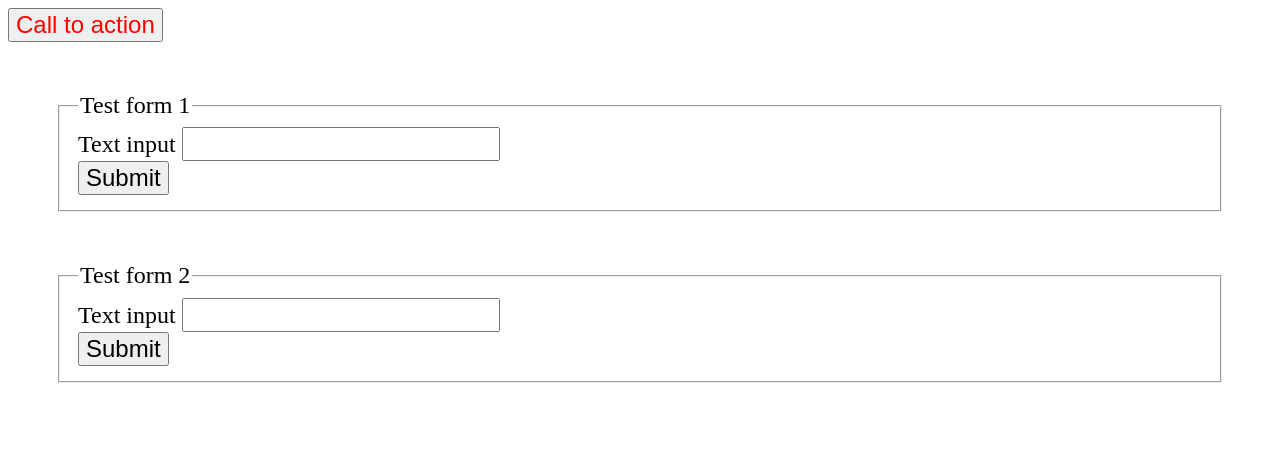
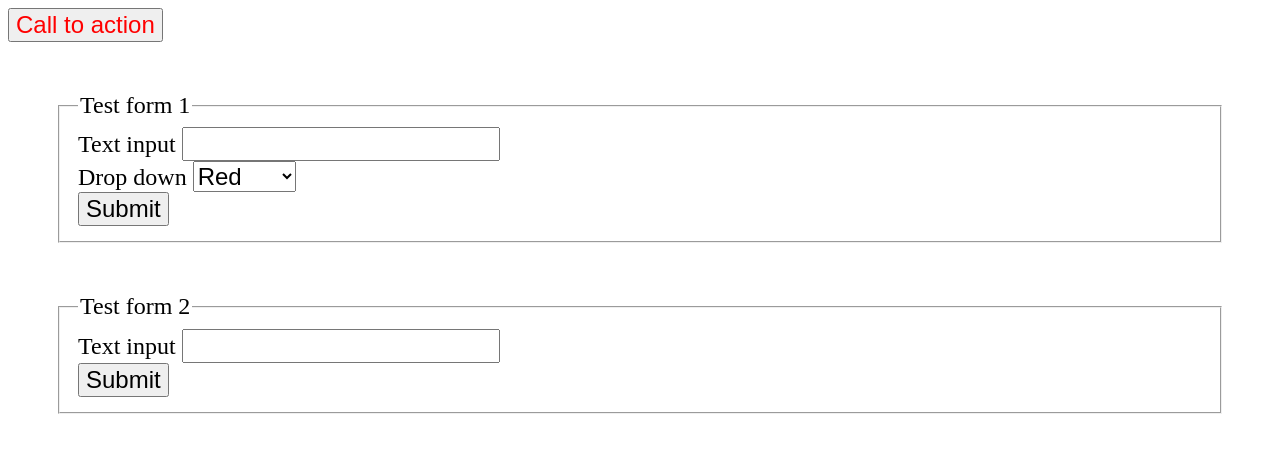
Before and after one commit to j-/has-focus, a plain HTML site: page index.html in a window 1280 px wide. Drawn offline with Linux system fonts and the light colour scheme.

Commit message:
Add tab index to fieldsets

```diff
--- a/index.html
+++ b/index.html
@@ -6,23 +6,41 @@
 <button type="button" class="call-to-action">Call to action</button>
 
 <form id="form-1">
-	<fieldset>
+	<fieldset tabindex="-1" class="nofocus">
 		<legend>Test form 1</legend>
+		<div class="form-control">
 			<label>
 				Text input
 				<input type="text">
 			</label>
+		</div>
+		<div class="form-control">
+			<label>
+				Drop down
+				<select>
+					<option>Red</option>
+					<option>Orange</option>
+					<option>Yellow</option>
+					<option>Green</option>
+					<option>Blue</option>
+					<option>Indigo</option>
+					<option>Violet</option>
+				</select>
+			</label>
+		</div>
 		<button type="submit">Submit</button>
 	</fieldset>
 </form>
 
 <form id="form-2">
-	<fieldset>
+	<fieldset tabindex="-1" class="nofocus">
 		<legend>Test form 2</legend>
+		<div class="form-control">
 			<label>
 				Text input
 				<input type="text">
 			</label>
+		</div>
 		<button type="submit">Submit</button>
 	</fieldset>
 </form>
@@ -31,15 +49,15 @@
 * {
 	font-size: 24px;
 }
-label {
-	display: block;
-}
 fieldset {
 	margin: 50px;
 }
 body[data-has-focus] .call-to-action,
 form[data-has-focus] button:default {
 	color: red;
+}
+.nofocus {
+	outline: none;
 }
 </style>
 
```
Lines whose indentation alone changed are shown as unchanged.
